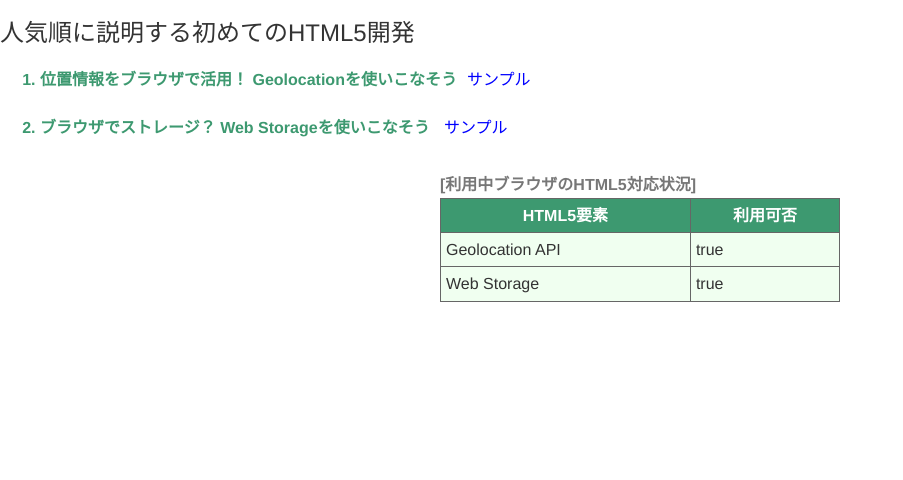
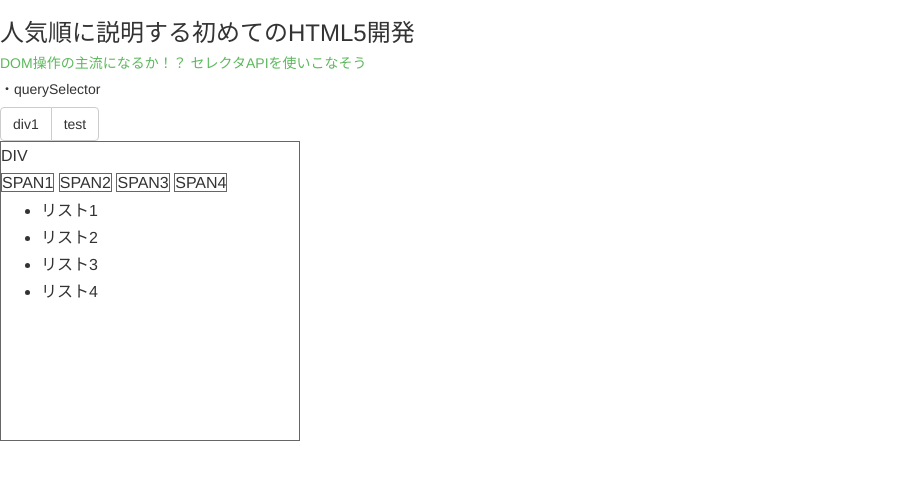
Before and after one commit to TsuchiyaKoichi/StudyHtml5, a plain HTML site: page study5/index.html at #/section4 in a window 1280 px wide. Shown: the whole page, without its empty margins (0-903 px from the left). Drawn offline with Linux system fonts and the light colour scheme; some packages are replaced by stand-ins of ours.

Commit message:
add section4

```diff
--- /dev/null
+++ b/study5/section4.html
@@ -0,0 +1,29 @@
+<h4>DOM操作の主流になるか！？ セレクタAPIを使いこなそう</h4>
+
+<section>
+<div class="operation-area">
+    <div>
+        <h5>・querySelector</h5>
+        <div class="btn-group">
+            <button class="btn btn-default" ng-click="test(selector1)">{{selector1}}</button>
+            <button class="btn btn-default">test</button>
+        </div>
+    </div>
+</div>
+<div class="view-area">
+    <div class="div1">
+        DIV<br>
+        <span>SPAN1</span>
+        <span>SPAN2</span>
+        <span>SPAN3</span>
+        <span>SPAN4</span>
+        <br>
+        <ul>
+            <li>リスト1</li>
+            <li>リスト2</li>
+            <li>リスト3</li>
+            <li>リスト4</li>
+        </ul>
+    </div>
+</div>
+</section>
--- a/study5/study5.js
+++ b/study5/study5.js
@@ -14,6 +14,10 @@ angular.module('app')
             .when('/section2', {
                 templateUrl: 'section2.html'
             })
+            .when('/section4', {
+                templateUrl: 'section4.html',
+                controller: 'Section4Controller'
+            })
             .otherwise({
                 redirectTo: '/'
             });
@@ -27,8 +31,12 @@ angular.module('app')
            url: '#/section1'
         });
         scope.sections.push({
-           title: 'ブラウザでストレージ？ Web Storageを使いこなそう ',
+           title: 'ブラウザでストレージ？ Web Storageを使いこなそう',
            url: '#/section2'
+        });
+        scope.sections.push({
+           title: 'DOM操作の主流になるか！？ セレクタAPIを使いこなそう',
+           url: '#/section4'
         });
 
 
@@ -213,4 +221,13 @@ angular.module('app')
            getItems();
            scope.$apply();
         });
+    }])
+    .controller('Section4Controller', ['$scope', function(scope) {
+
+        scope.selector1 = 'div1';
+
+        scope.test = function(val) {
+            console.log("." + val);
+            document.querySelector(val).classList.add(val);
+        };
     }]);
--- a/study5/style.css
+++ b/study5/style.css
@@ -110,3 +110,20 @@ body {
     color: #d9534f;
     cursor: pointer;
 }
+
+
+.view-area .div1
+{
+    width: 300px;
+    height: 300px;
+}
+
+.view-area span, .view-area div
+{
+    border: 1px solid #666666;
+}
+
+.view-area .highlight
+{
+    background-color: #FF1493;
+}
```
